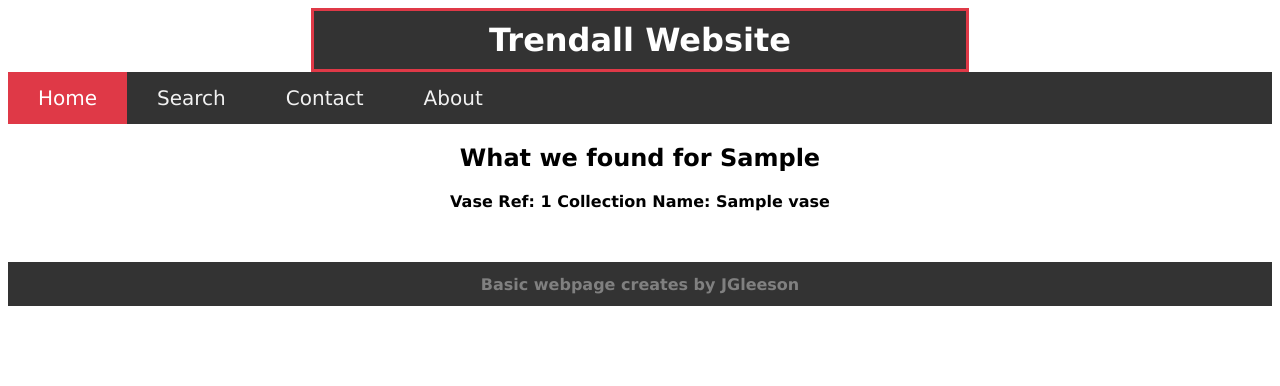
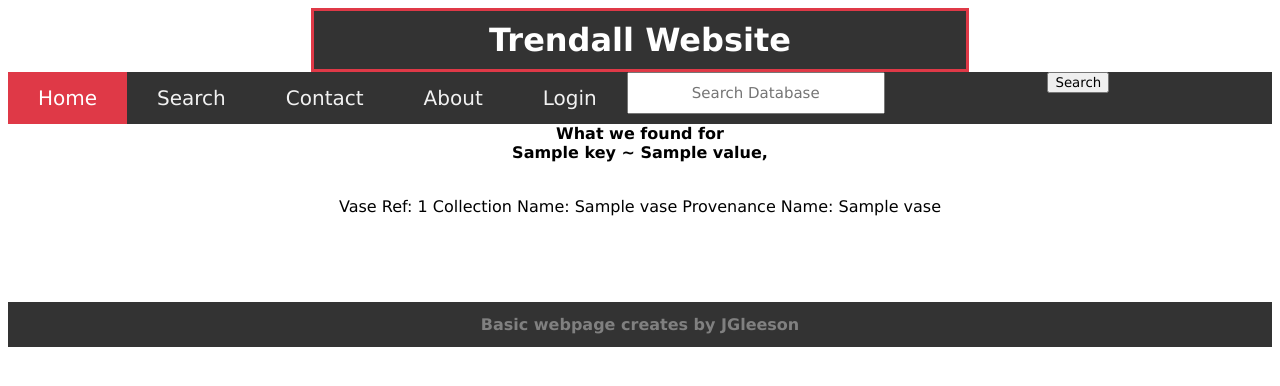
Before and after one commit to Electr0105/AMAP, a Django app: template website/templates/searchResult.html in a window 1280 px wide. Shown: the top 386 px of the page. Run offline with Django 4.2, Linux system fonts and the light colour scheme; tables that the repository leaves empty hold one stand-in row (values such as "Sample post"); the template is opened without the code that fills it: values that come from a table or form of the project are taken from there, most other values are stand-ins (such as "Sample title", 1, 10 or a date in 2020); parts of the project's set-up code (start-up, migrations or seed data) failed here and were passed over; some libraries are stand-ins or nearby versions.

Commit message:
Search func added

```diff
--- a/static/css/styles.css
+++ b/static/css/styles.css
@@ -54,13 +54,22 @@
 }
 
 /* Style the links inside the navigation bar */
-.topnav a {
+.topnav a{
   float: left;
   color: #f2f2f2;
   text-align: center;
   padding: 14px 30px;
   text-decoration: none;
   font-size: 20px;
+}
+
+.topnav input{
+  float: left;
+  color: #f2f2f2;
+  padding: 10px 30px;
+  text-decoration: none;
+  font-size: 15px;
+  color: black
 }
 
 /* Change the color of links on hover */
--- a/website/models.py
+++ b/website/models.py
@@ -25,6 +25,9 @@ class Vase(models.Model):
         if self.collectionName is not None:
             output += " Collection Name: " + self.collectionName
         else: output +=" N/A"
+        if self.provenanceName is not None:
+            output += " Provenance Name: " + self.provenanceName
+        else: output +=" N/A"
 
         # for x in self._meta.get_fields():
         #      output += str(x)[13:] + " "
--- a/website/templates/base.html
+++ b/website/templates/base.html
@@ -13,7 +13,14 @@
     <a href="search">Search</a>
     <a href="contact">Contact</a>
     <a href="about">About</a>
+    <a href="admin">Login</a>
+    <form method=POST action="{% url 'searchResult' %}" >
+      {% csrf_token %}
+      <input autocomplete="off" type="text" placeholder="Search Database" name="searchDatabase">
+      <button type="submit">Search</button>
+    </form>
   </div>
+
 
 {% block content %}
 
--- a/website/templates/searchResult.html
+++ b/website/templates/searchResult.html
@@ -1,16 +1,25 @@
 {% extends 'base.html' %}
 {% block content %}
 
-{% if vaseRef %}
-    <h2>What we found for {{vaseRef}}</h2>
+{% if nameSet %}
+    <strong>What we found for</strong>
+    {% for key, value in nameSet.items %}
+        {% if value%}
+            <strong> <br>{{ key }} ~ {{ value }}, </strong>
+        {% endif %}
+     {% endfor %}
 {% endif %}
+<br>
+<br>
 
-{% if all %}
-    {% for item in all%}
-    <strong>{{ item }}  </strong>
+{% if sortedVases %}
+    {% for item in sortedVases%}
+    <p>{{ item }}  </p>
     <br>
     {% endfor %}
 {% endif %}
 
 
+
+
 {% endblock %}
```
Also changed, not shown: website/templates/search.html (+14 -3 lines), website/views.py (+21 -5 lines).
